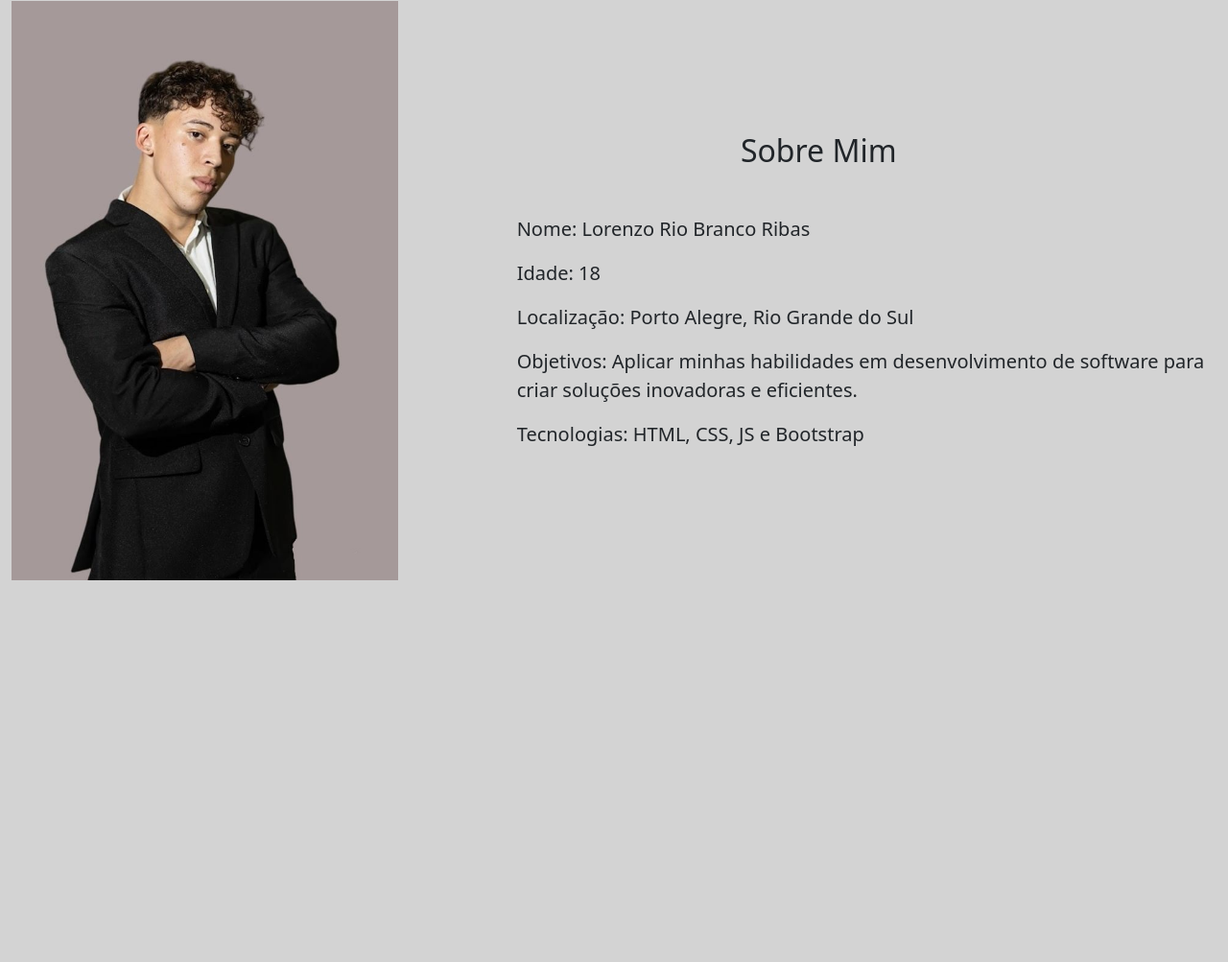
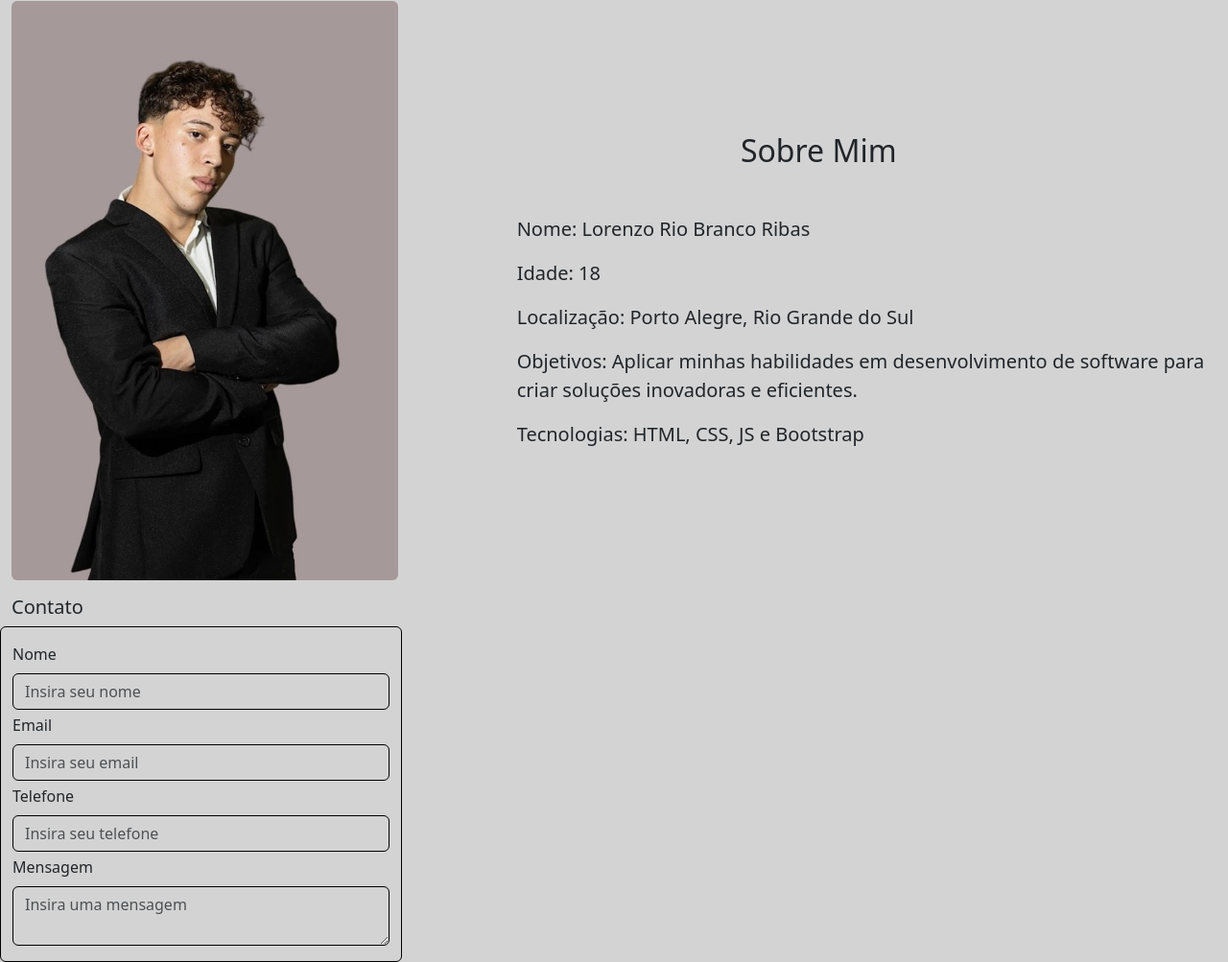
Before and after one commit to LorenzoRibas/Portfolio, a plain HTML site: page index.html in a window 1280 px wide. Shown: the part 1566-2569 px from the top of the page at 96% size. Before the commit the page ends 2187 px from the top, so only its background shows below. Drawn offline with nearby package versions, Linux system fonts and the light colour scheme.

Commit message:
Form sem responsvidade

```diff
--- a/css/style.css
+++ b/css/style.css
@@ -1,10 +1,14 @@
-body, header {
+/* Padrão */
+
+body, header, .form-control {
     background-color: #D3D3D3;
 }
 
 .dark-text {
     color: #36454F;
 }
+
+/* Título */
 
 .title-container {
     margin-top: 100px;
@@ -80,3 +84,13 @@ a {
         margin-left: 50px;
     }
 }
+
+/* Contato */
+
+input[type=number]::-webkit-inner-spin-button,
+input[type=number]::-webkit-outer-spin-button {
+    -webkit-appearance: none;
+    -moz-appearance: none;
+    appearance: none;
+    margin: 0;
+}
--- a/index.html
+++ b/index.html
@@ -89,7 +89,7 @@
         <div id="about" class="container-fluid about-container d-block mt-5">
             <div class="row align-items-center">
                 <div class="col-12 col-md-4 text-center text-md-start mb-3">
-                    <img src="img/IMG_3935.jpg" class="img-fluid" alt="">
+                    <img src="img/IMG_3935.jpg" class="rounded img-fluid" alt="">
                 </div>
                 <div class="col-12 col-md-8">
                     <h5 class="fs-2 text-center mb-5">Sobre Mim</h5>
@@ -102,7 +102,28 @@
             </div>
         </div>
 
-        <div class="container-fluid contact-container" id="contact"></div>
+        <div class="container-fluid contact-container" id="contact">
+            <h5>Contato</h5>
+                <div class="row col-md-4 border border-black rounded">
+                    <div class="mt-3">
+                        <label for="inputName" class="form-label">Nome</label>
+                        <input type="text" class="form-control border-black" id="inputName" placeholder="Insira seu nome">
+                    </div>
+                    <div class="mt-1">
+                        <label for="inputEmail" class="form-label">Email</label>
+                        <input type="email" class="form-control border-black" id="inputEmail" placeholder="Insira seu email">
+                    </div>
+                    <div class="mt-1">
+                        <label for="inputNumber" class="form-label">Telefone</label>
+                        <input type="Number" inputmode="numeric" class="form-control border-black" id="inputNumber" placeholder="Insira seu telefone">
+                    </div>
+                    <div class="mt-1 mb-3">
+                        <label for="inputMessage" class="form-label">Mensagem</label>
+                        <textarea id="inputMessage" class="form-control border-black" placeholder="Insira uma mensagem"></textarea>
+                    </div>
+                </div>
+
+        </div>
     </main>
 
 </body>
```
